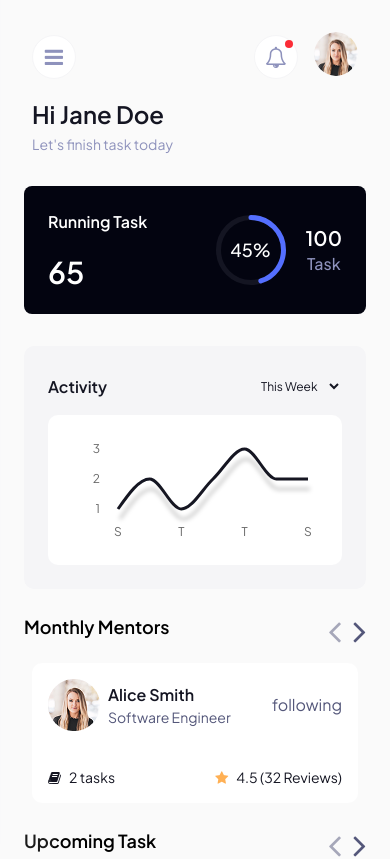
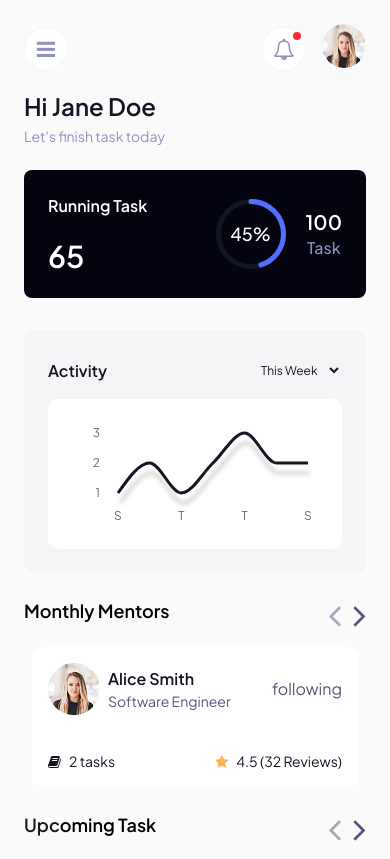
Before and after one commit to Evans-Asiedu/task-management, a React (Vite) app: page / in a window 390 px wide. Shown: the top 859 px of the page. Built offline with nearby package versions, Linux system fonts and the light colour scheme.

Commit message:
Fix style issue in header

```diff
--- a/src/components/layout/Header.jsx
+++ b/src/components/layout/Header.jsx
@@ -88,7 +88,7 @@ const Header = ({
 }) => {
   return (
     <header
-      className={` bg-primary-0 p-8 flex flex-col gap-6 ${
+      className={` bg-primary-0 p-6 lg:p-8 flex flex-col gap-6 ${
         showActions ? "h-[248px] md:h-[192px]" : "min-h-[116px]"
       } ${className}`}
     >
--- a/src/components/ui/Dropdown.jsx
+++ b/src/components/ui/Dropdown.jsx
@@ -1,6 +1,7 @@
 import { forwardRef } from "react";
 
-const Dropdown = forwardRef(({ isOpen, children, width = "320px" }, ref) => {
+const Dropdown = forwardRef(
+  ({ isOpen, children, width = "clamp(200px, 70vw, 320px)" }, ref) => {
     if (!isOpen) return null;
 
     return (
@@ -12,6 +13,7 @@ const Dropdown = forwardRef(({ isOpen, children, width = "320px" }, ref) => {
         {children}
       </div>
     );
-});
+  }
+);
 
 export default Dropdown;
```
Lines whose indentation alone changed are shown as unchanged.
